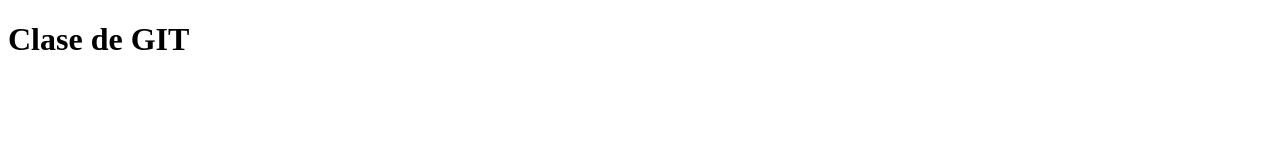
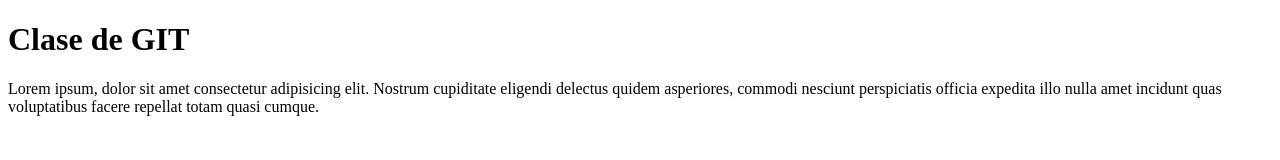
Before and after one commit to gac86/Git-Lesson, a plain HTML site: page Index.html in a window 1280 px wide. Drawn offline with Linux system fonts and the light colour scheme.

Commit message:
segundo cambio

```diff
--- a/Index.html
+++ b/Index.html
@@ -10,6 +10,7 @@
 <body>
 
     <h1>Clase de GIT</h1>
+    <p>Lorem ipsum, dolor sit amet consectetur adipisicing elit. Nostrum cupiditate eligendi delectus quidem asperiores, commodi nesciunt perspiciatis officia expedita illo nulla amet incidunt quas voluptatibus facere repellat totam quasi cumque.</p>
 
 </body>
 </html>
```
